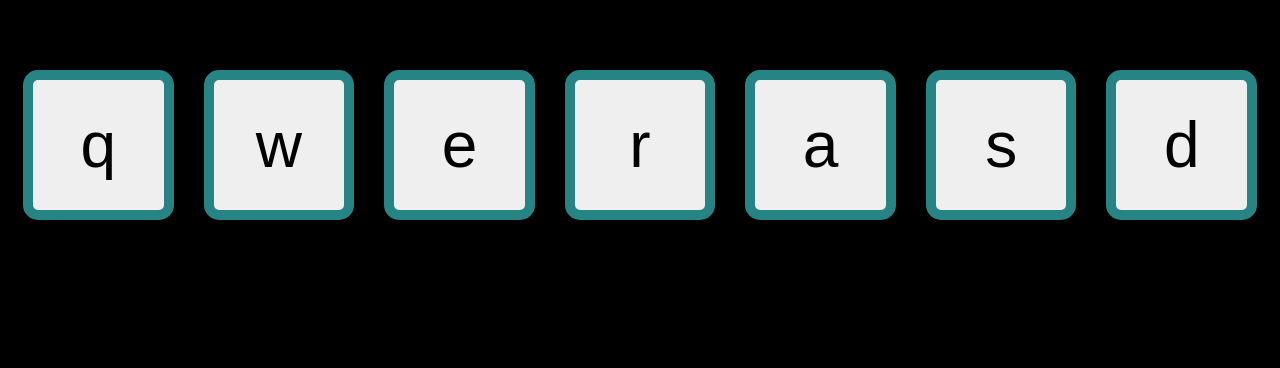
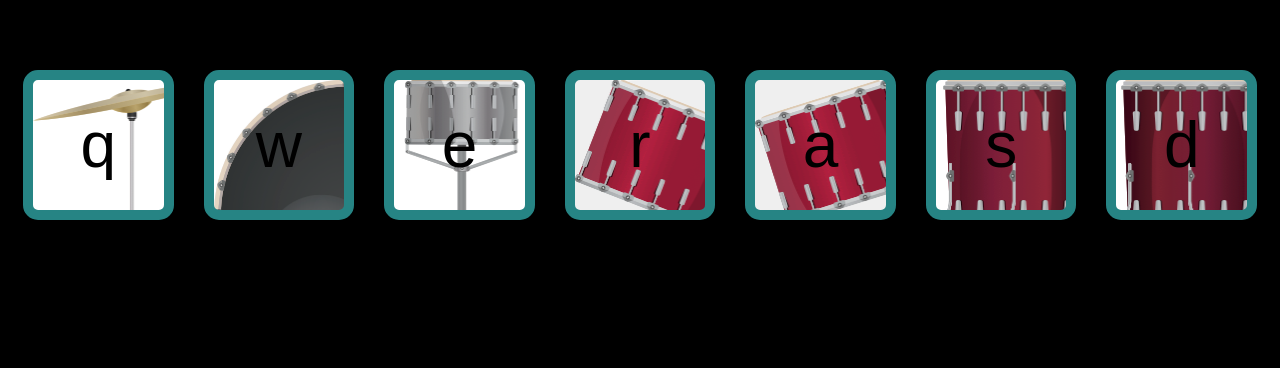
Before and after one commit to huzaifasheikh408/Drum-Kit, a plain HTML site: page index.html in a window 1280 px wide. Shown: the part 166-534 px from the top of the page. Drawn offline with Linux system fonts and the light colour scheme.

Commit message:
Update style.css

```diff
--- a/style.css
+++ b/style.css
@@ -32,31 +32,31 @@ button {
 }
 
 .q{
-    background-image: url("images/crash.png")
+    background-image: url("crash.png")
 }
 
 .w{
-    background-image: url("images/kick.png")
+    background-image: url("kick.png")
 }
 
 .e{
-    background-image: url("images/snare.png")
+    background-image: url("snare.png")
 }
 
 .r{
-    background-image: url("images/tom1.png")
+    background-image: url("tom1.png")
 }
 
 .a{
-    background-image: url("images/tom2.png")
+    background-image: url("tom2.png")
 }
 
 .s{
-    background-image: url("images/tom3.png")
+    background-image: url("tom3.png")
 }
 
 .d{
-    background-image: url("images/tom4.png")
+    background-image: url("tom4.png")
 }
 
 .anima {
```
